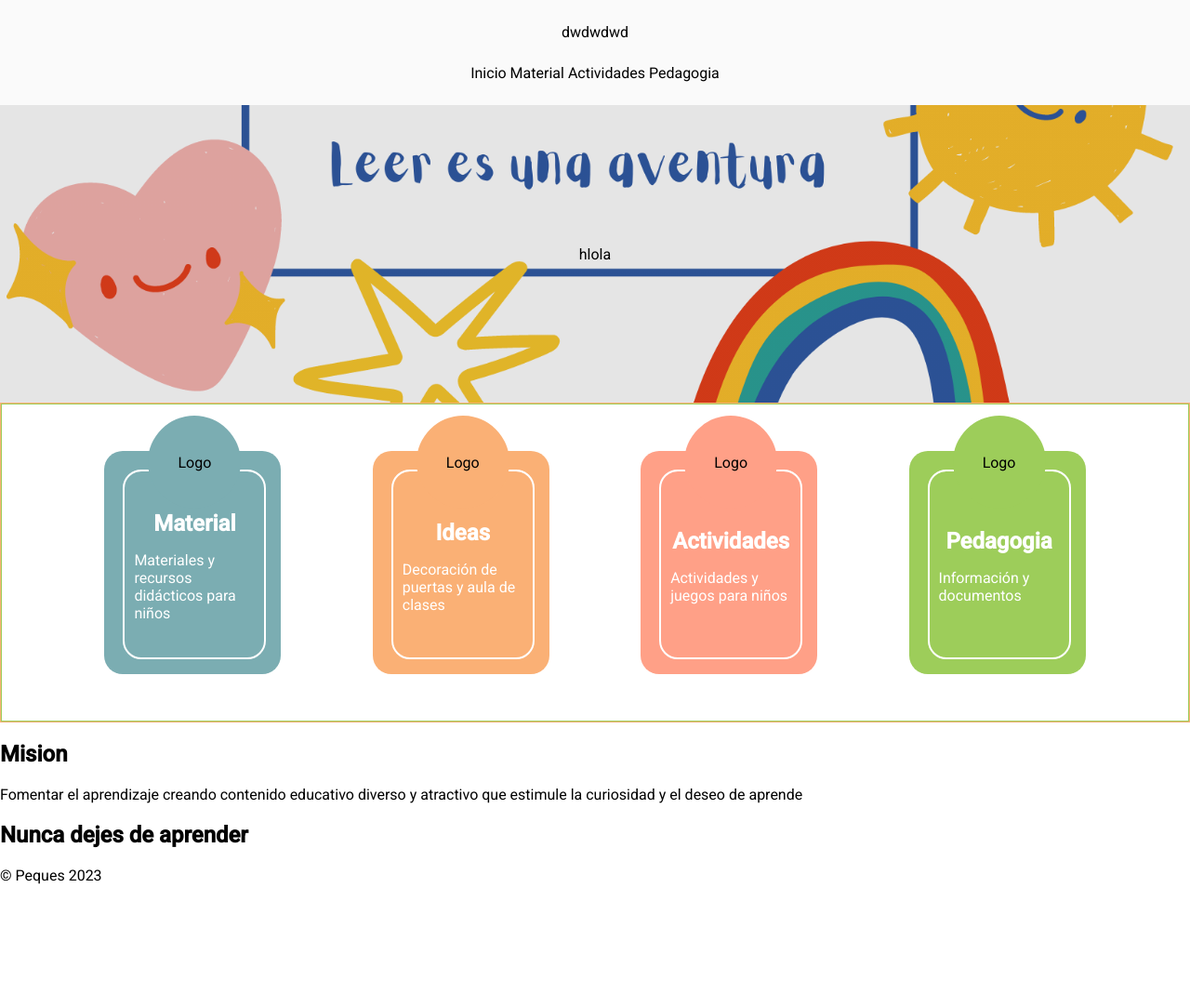
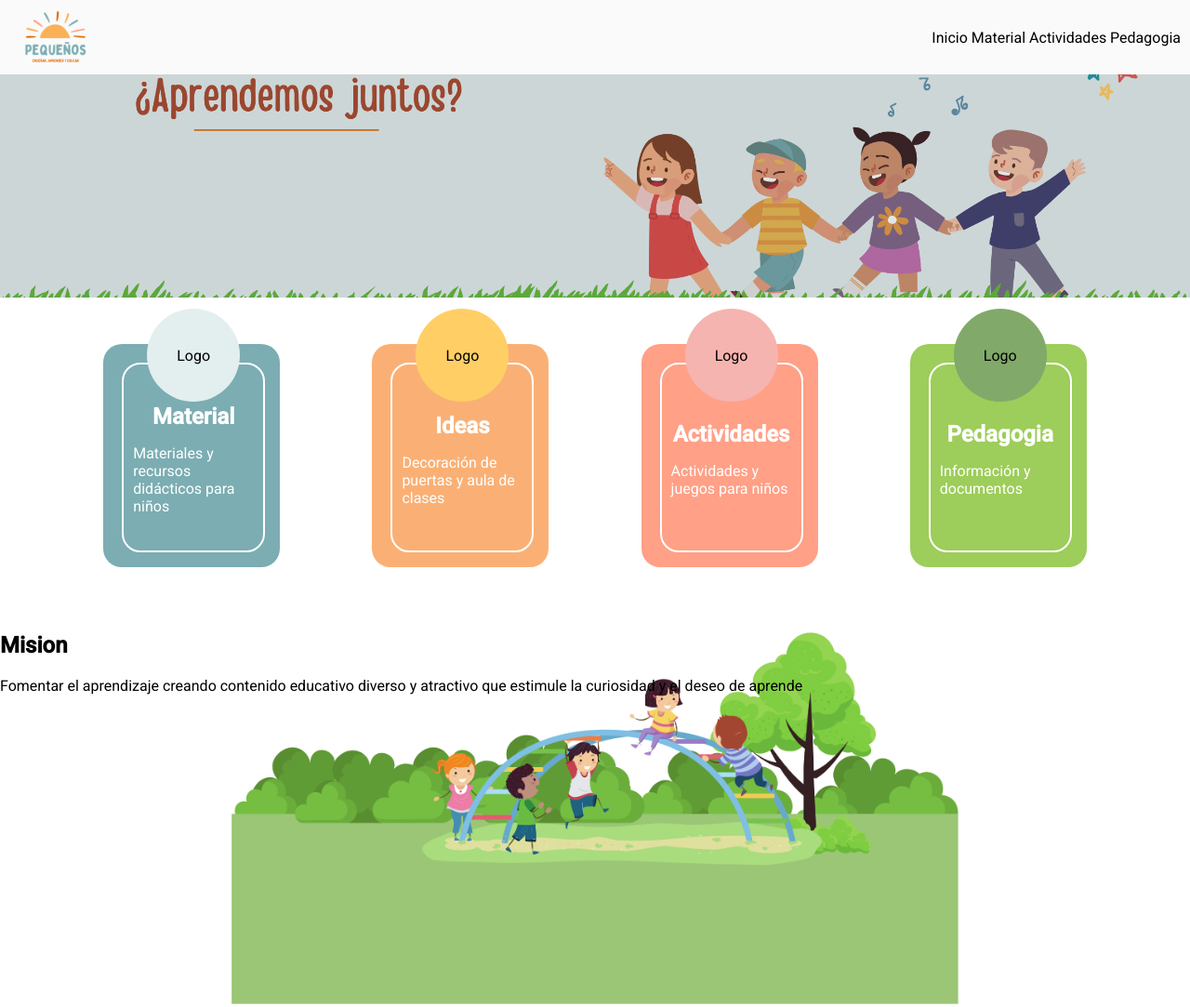
Before and after one commit to krvinc0de/peques-page, a plain HTML site: page index.html in a window 1280 px wide. Shown: the top 1083 px of the page at 93% size. Before the commit the page ends 967 px from the top, so only its background shows below. Drawn offline with Linux system fonts and the light colour scheme.

Commit message:
new section "mision"

```diff
--- a/index.html
+++ b/index.html
@@ -12,7 +12,7 @@
 <body>
     <header>
         <div class="container">
-            <div class="logo-navbar">dwdwdwd</div>
+            <div class="logo-navbar"></div>
             <nav>
                 <a href="">Inicio</a>
                 <a href="">Material</a>
@@ -22,7 +22,6 @@
         </div>
     </header>
     <section id="hero">
-        hlola
     </section>
     <section id="section-cards">
         <div class="container">
@@ -72,12 +71,14 @@
             </div>
         </div>
     </section>
-    <section>
-        <h1>Mision</h1>
-        <p>
-            Fomentar el aprendizaje creando contenido educativo diverso y
-            atractivo que estimule la curiosidad y el deseo de aprende
-        </p>
+    <section id="section-mision">
+        <div class="container">
+            <h1>Mision</h1>
+            <p>
+                Fomentar el aprendizaje creando contenido educativo diverso y
+                atractivo que estimule la curiosidad y el deseo de aprende
+            </p>
+        </div>
     </section>
     <footer>
         <div class="container">
--- a/styles.css
+++ b/styles.css
@@ -21,8 +21,12 @@ header .container {
 
 header .logo-navbar {
     margin: 0;
-    padding: 25px 30px;
-    background-image: url('./assets/logo.png');
+    width: 100px;
+    height: 100px;
+    background-image: url("assets/logo.png");
+    background-position: center center;
+    background-repeat: no-repeat;
+    background-size: contain;
 }
 
 header nav {
@@ -48,14 +52,14 @@ header a:hover {
         0deg,
         rgba(0,0,0,0.1),
         rgba(0,0,0,0.1)
-    ), url("assets/background.png");
+    ), url("assets/hero2.png");
     background-position: center center;
     background-size: cover;
     background-repeat: no-repeat;
 }
 
 #section-cards {
-    border: #FAB075 1px solid;
+    /* border: #FAB075 1px solid; */
     /* display: flex;
     flex-direction: row; */
 
@@ -121,19 +125,19 @@ header a:hover {
 }
 
 #section-cards .image-bg-1 {
-    background-color: #7BADB2;
+    background-color: #E3EEEF;
 }
 
 #section-cards .image-bg-2 {
-    background-color: #FAB075;
+    background-color: #FFCF66;
 }
 
 #section-cards .image-bg-3 {
-    background-color: #FFA087;
+    background-color: #F6B4B0;
 }
 
 #section-cards .image-bg-4 {
-    background-color: #9DCD5A;
+    background-color: #81A969;
 }
 
 .card:first-child {
@@ -152,10 +156,33 @@ header a:hover {
     background-color: #9DCD5A;
 }
 
+#section-mision {
+    height: 50vh;
+    background-image: url("assets/boysplaying.png");
+    background-position: right 50% bottom 0;
+    background-repeat: no-repeat;
+    background-size: contain;
+
+}
+
 
 @media (min-width: 768px) {
+    header {
+        position: fixed;
+        z-index: 1;
+        width: 100%;
+    }
+    header .container {
+        display: flex;
+        flex-direction: row;
+        justify-content: space-between;
+        padding: 0px 10px;
+        height: 80px;
+    }
+    header nav {
+        padding-bottom: 0px;
+    }
     #section-cards .container{
-        border: #9DCD5A 1px solid;
         display: flex;
         flex-direction: row;
         justify-content: space-evenly;
```
Also changed, not shown: assets/boysplaying.png (added), assets/hero2.png (added).
